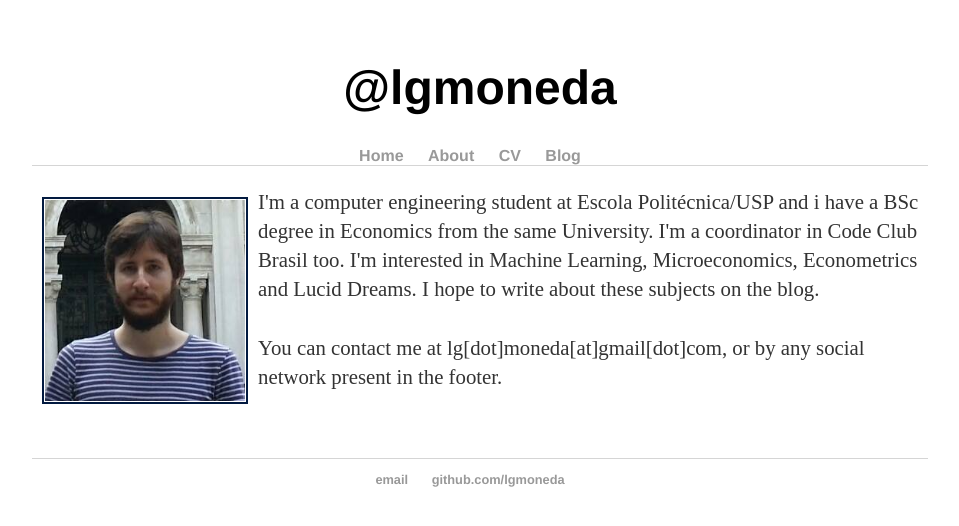
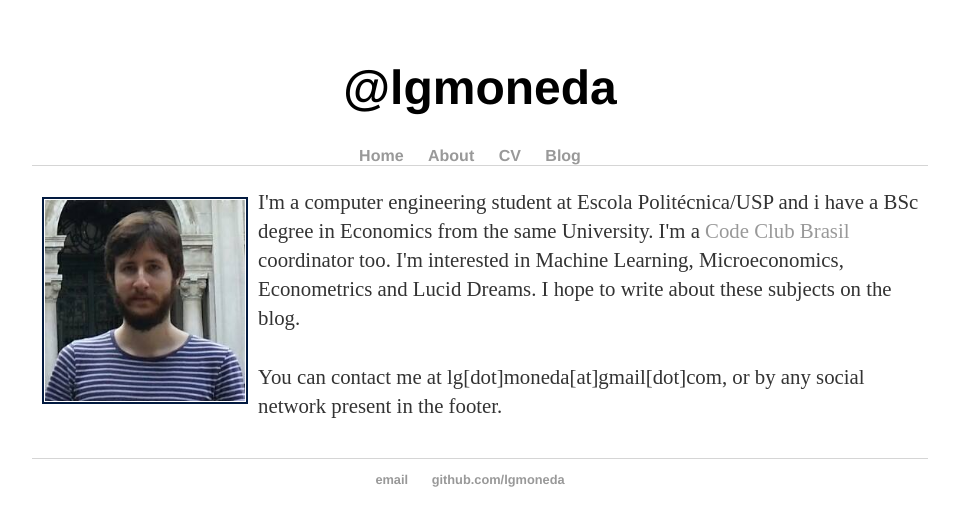
Before and after one commit to lgmoneda/lgmoneda.github.io, a Jekyll site: the page built from about/index.html, in a window 1280 px wide. Shown: the top 526 px of the page, without its empty margins (160-1119 px from the left). Built offline with Jekyll 4.4.1, drawn with Linux system fonts in a browser that asks for light colours.

```diff
--- a/about/index.html
+++ b/about/index.html
@@ -1,15 +1,15 @@
 ---
 layout: default
 title: about
+lan: en
+ref: about
 ---
 
 <p style="height:250px">
 	<img style="float:left;width:200px;margin:10px" src="profil.jpg" alt="06/04/2016">
-	I'm a computer engineering student at Escola Politécnica/USP and i have a BSc degree in Economics from the same University. I'm a coordinator in Code Club Brasil too.
+	I'm a computer engineering student at Escola Politécnica/USP and i have a BSc degree in Economics from the same University. I'm a <a href="https://www.codeclubbrasil.org">Code Club Brasil </a>coordinator too.
 
 	I'm interested in Machine Learning, Microeconomics, Econometrics and Lucid Dreams. I hope to write about these subjects on the blog.
 	<br><br>
 	You can contact me at lg[dot]moneda[at]gmail[dot]com, or by any social network present in the footer.
-
-	<!--<p style="display:inline-block;float:right">-->
 </p>
--- a/index.html
+++ b/index.html
@@ -2,8 +2,6 @@
 layout: default
 title: lgmoneda
 ---
-
-<p align="center"> Welcome to my personal page. </p>
 
 <div class="blog-index">
   {% assign post = site.posts.first %}
```
